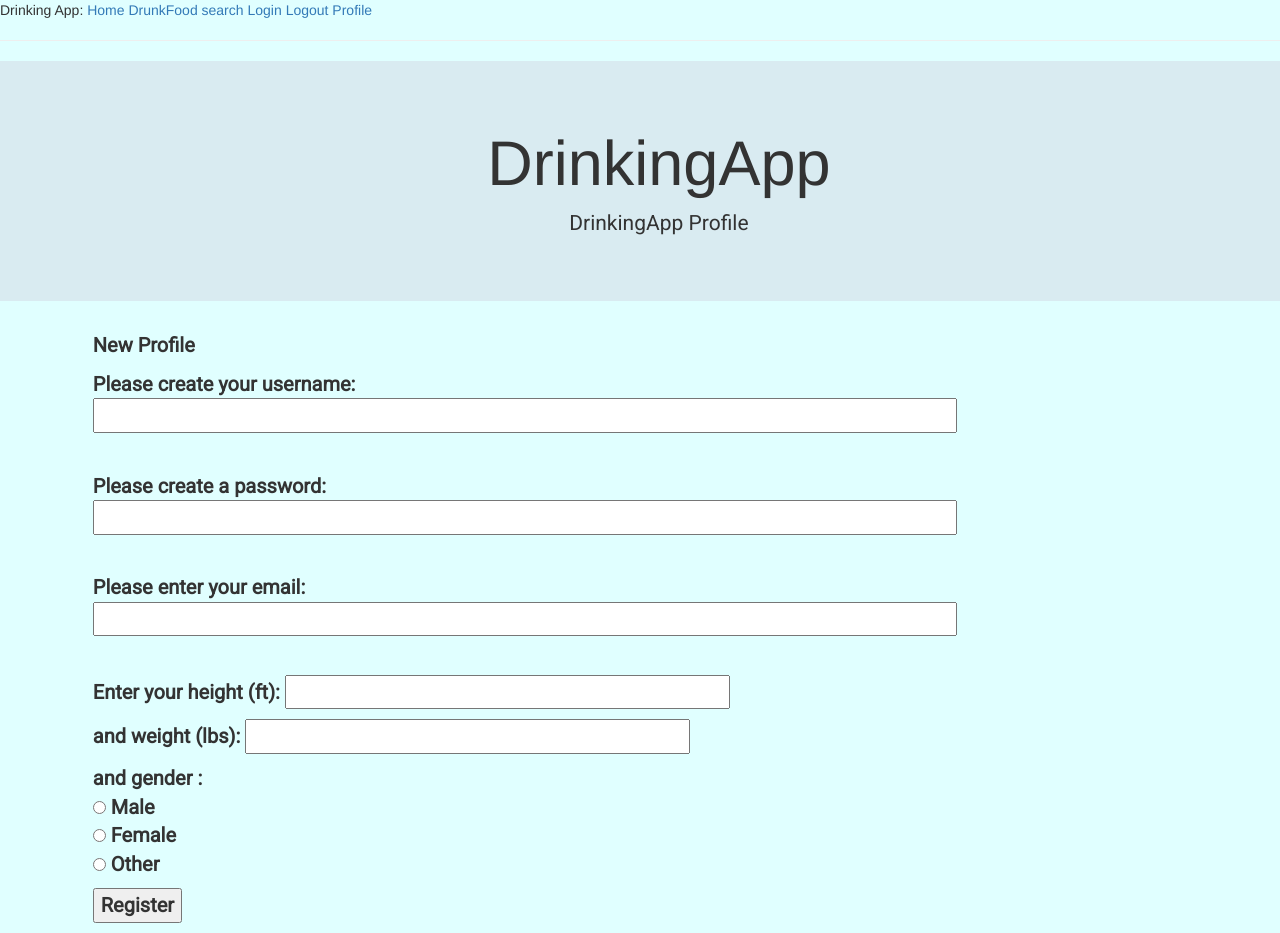
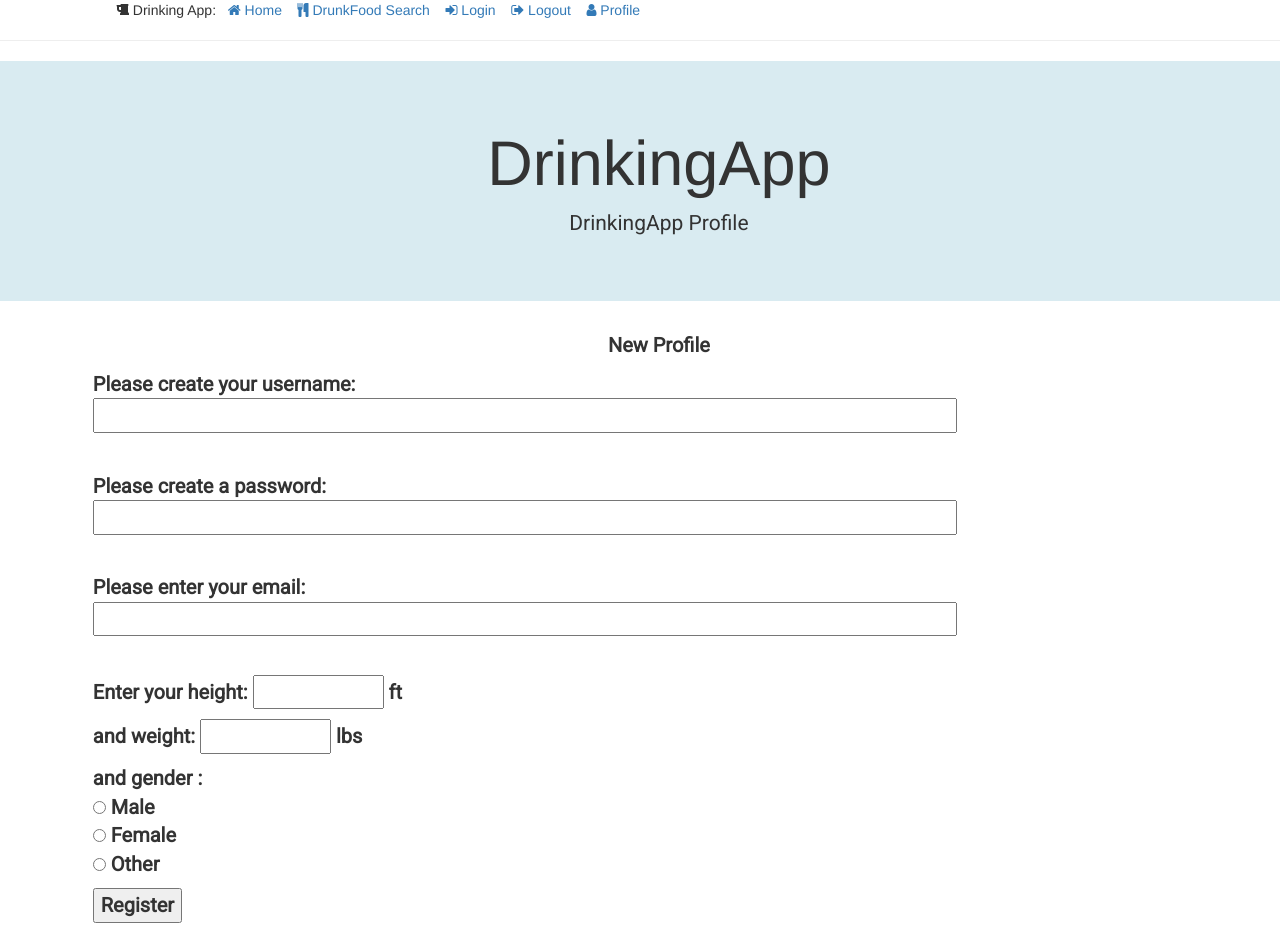
Before and after one commit to mrhoran54/cs411_project, a Flask app: template templates/register.html in a window 1280 px wide. Run offline with Flask 2, Linux system fonts and the light colour scheme; the template is opened without the code that fills it: values that come from a table or form of the project are taken from there, others are empty; parts of the project's set-up code (start-up, migrations or seed data) failed here and were passed over; some libraries are stand-ins or nearby versions.

Commit message:
html editted

```diff
--- a/templates/base.html
+++ b/templates/base.html
@@ -4,6 +4,7 @@
 
   	<title>DrinkingApp</title>
     <meta charset="utf-8">
+    <link rel="stylesheet" href="https://cdnjs.cloudflare.com/ajax/libs/font-awesome/4.7.0/css/font-awesome.min.css">
     <!-- Latest compiled and minified CSS -->
 	<link rel="stylesheet" href="https://maxcdn.bootstrapcdn.com/bootstrap/3.3.7/css/bootstrap.min.css">
 	<link rel="stylesheet" type="text/css" href="https://fonts.googleapis.com/css?family=Roboto">
@@ -31,10 +32,16 @@
         font-size: 20px;
         font-weight: bold;
   }
+
   </style>
   <body>
-    <div>Drinking App: <a href="/index">Home </a><a href="/search">DrunkFood search </a><a href="/login">Login </a>
-    <a href="/logout">Logout </a><a href="/added_marker">Profile </a></div>
+    <div>&emsp;&emsp;&emsp;&emsp;&emsp;&emsp;&emsp;&emsp; <i class="fa fa-beer"></i> Drinking App:&nbsp;&nbsp;
+      <a href="/index"> <i class="fa fa-home"></i> Home </a>&nbsp;&nbsp;
+      <a href="/search"> <i class="fa fa-cutlery"></i> DrunkFood Search </a>&nbsp;&nbsp;
+      <a href="/login"> <i class="fa fa-sign-in"></i> Login </a>&nbsp;&nbsp;
+      <a href="/logout"> <i class="fa fa-sign-out"></i> Logout </a>&nbsp;&nbsp;
+      <a href="/added_marker"> <i class="fa fa-user"></i> Profile </a>
+  </div>
     <hr>
     <!-- {% with messages = get_flashed_messages() %}
       {% if messages %}
--- a/templates/getting_location.html
+++ b/templates/getting_location.html
@@ -26,7 +26,7 @@
     font-weight: bold;
 	}
   body {
-    background: mediumaquamarine !important;
+    background: white !important;
     background-size: 100%;
   }
   .wrapper {
--- a/templates/login.html
+++ b/templates/login.html
@@ -16,6 +16,7 @@
   	.jumbotron{
   		background-color:lightcoral;
   		text-align:center;
+
 	  }
 	.well {
 		background-color: mediumaquamarine;
@@ -26,7 +27,7 @@
     font-weight: bold;
 	}
   body {
-    background: mediumaquamarine !important;
+    background: white !important;
     background-size: 100%;
   }
   .wrapper {
@@ -52,7 +53,7 @@
 
   <div class="container">
   <div class="row">
-  <p align="left" > SignIn</p>
+  <p align="center" style="font-size:36"> Sign In</p>
   <form action="" method="post" name="login">
       {{ form.hidden_tag() }}
       <p>
--- a/templates/maptest.html
+++ b/templates/maptest.html
@@ -10,7 +10,7 @@
         height: 100%;
         margin: 0;
         padding: 0;
-        background-color: mediumaquamarine;
+        background-color: white;
       }
       div.scrollmenu {
         background-color: lightcyan;
--- a/templates/maptest2.html
+++ b/templates/maptest2.html
@@ -100,7 +100,7 @@
     font-weight: bold;
 	}
   body {
-    background: mediumaquamarine !important;
+    background: white !important;
     background-size: 100%;
   }
   .wrapper {
--- a/templates/register.html
+++ b/templates/register.html
@@ -31,7 +31,7 @@
     font-weight: bold;
 	}
   body {
-    background: lightcyan !important;
+    background: white !important;
     background-size: 100%;
   }
   .wrapper {
@@ -57,7 +57,7 @@
 	</div>
   <div class="container">
   <div class="row">
-  <p align="left" > New Profile</p>
+  <p align="center" style="font-size:36"> New Profile</p>
   <!-- form here -->
   <form action="" method="post" name="login">
       {{ form.hidden_tag() }} <!-- for security -->
@@ -83,14 +83,14 @@
     {% endfor %}<br>
 </p>
       <p>
-    Enter your height (ft):
-    {{ form.height(size=40) }}
+    Enter your height:
+    {{ form.height(size=10) }} ft
     {% for error in form.height.errors %}
       <span style="color: red;">[{{ error }}]</span>
     {% endfor %}
 </p><p>
-    and weight (lbs):
-    {{ form.weight(size=40) }}
+    and weight:
+    {{ form.weight(size=10) }} lbs
     {% for error in form.weight.errors %}
       <span style="color: red;">[{{ error }}]</span>
     {% endfor %}<br>
--- a/templates/search.html
+++ b/templates/search.html
@@ -4,6 +4,7 @@
   <head>
 
     <meta charset="utf-8">
+    <link rel="stylesheet" href="https://cdnjs.cloudflare.com/ajax/libs/font-awesome/4.7.0/css/font-awesome.min.css">
     <!-- Latest compiled and minified CSS -->
 	<link rel="stylesheet" href="https://maxcdn.bootstrapcdn.com/bootstrap/3.3.7/css/bootstrap.min.css">
 	<link rel="stylesheet" type="text/css" href="https://fonts.googleapis.com/css?family=Roboto">
@@ -40,7 +41,7 @@
 {% extends "base.html" %}
 
 {% block content %}
-  <h1>Drunk Food Time!</h1>
+  <h1 align="center" style="font-size: 36"> <i class="fa fa-cutlery"></i> Drunk Food Time!</h1>
   <form action="" method="post" name="results">
       {{ form.hidden_tag() }}
       <p>
```
Also changed, not shown: config.py (added, +18 -0 lines), templates/homepage.html (+4 -4 lines), templates/unauth.html (+4 -4 lines), templates/257988.jpg (deleted), 1 other file.
